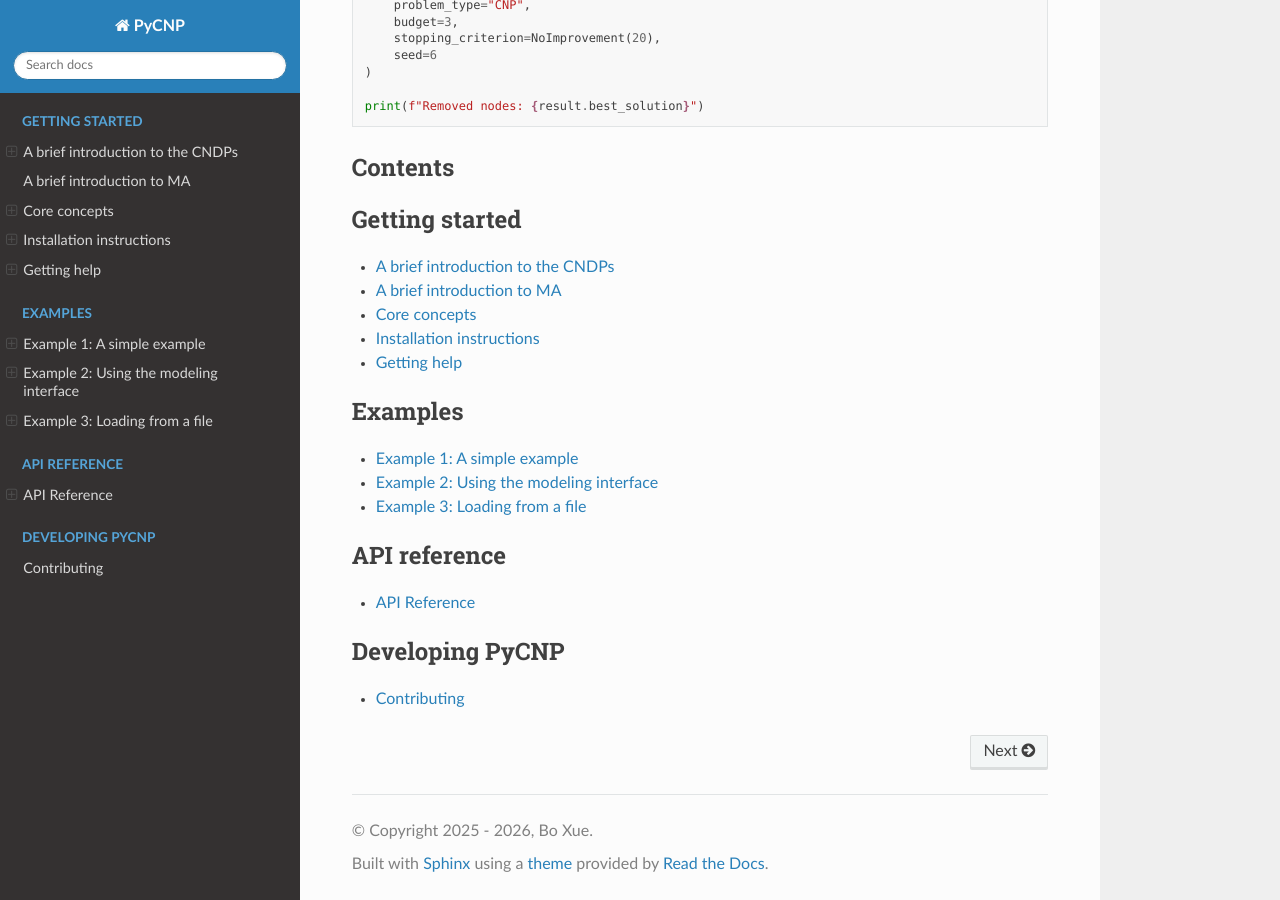
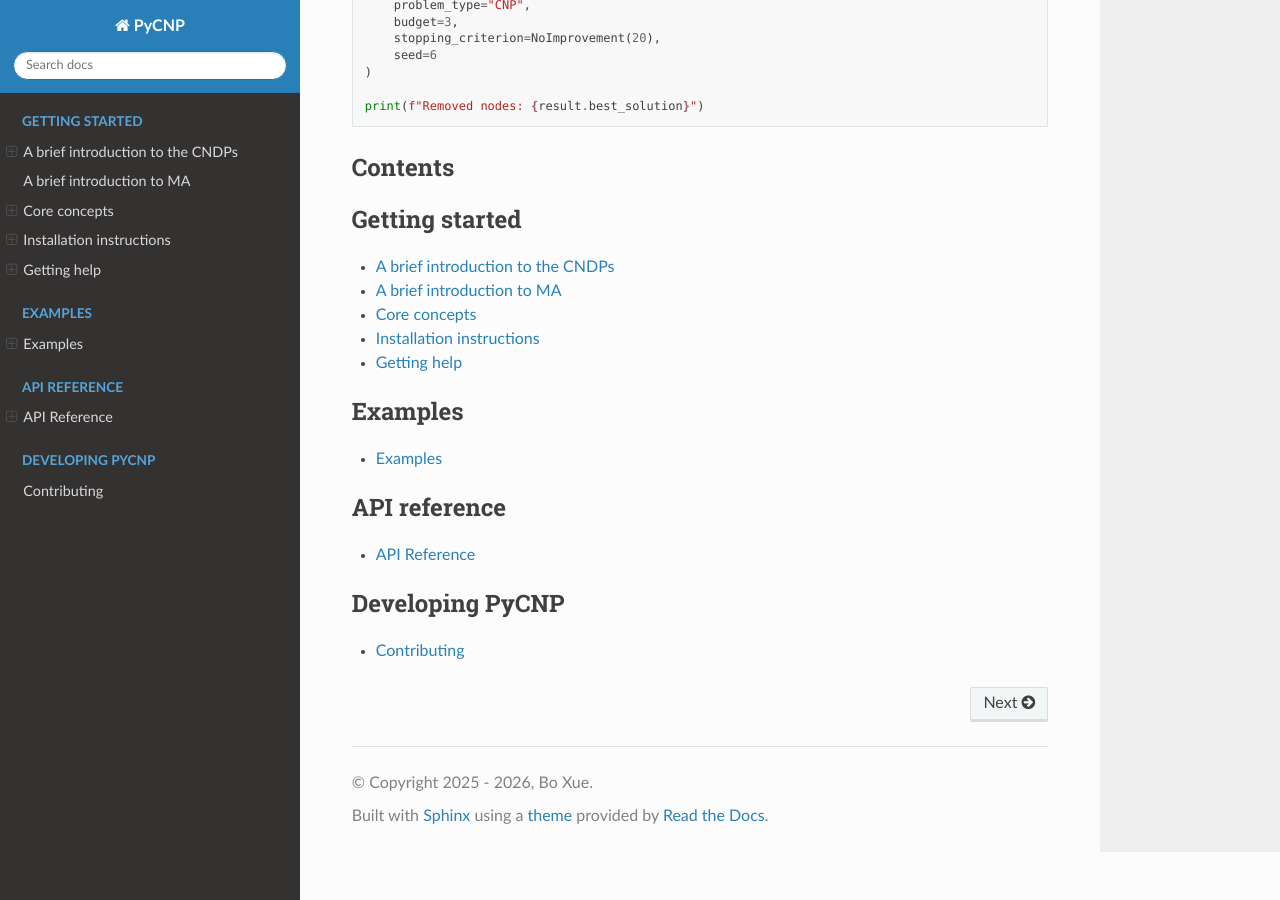
Before and after one commit to xuebo100/PyCNP, a Sphinx documentation site: the page built from docs/source/index.rst, in a window 1280 px wide and 900 px high, scrolled down 1190 px. Built offline with Sphinx 7.4.7 and the Read the Docs theme 3.1.0, drawn with Linux system fonts in a browser that asks for light colours; some of the changed lines change nothing that is shown.

Commit message:
docs: link examples/index to main toctree

```diff
--- a/docs/source/index.rst
+++ b/docs/source/index.rst
@@ -77,9 +77,7 @@ Contents
    :maxdepth: 1
    :caption: Examples
 
-   examples/example1
-   examples/example2
-   examples/example3
+   examples/index
 
 .. toctree::
    :maxdepth: 1
```
